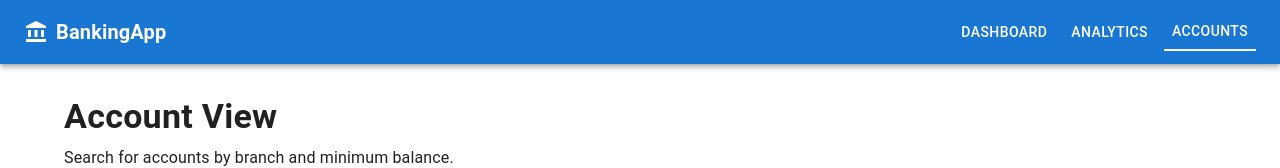
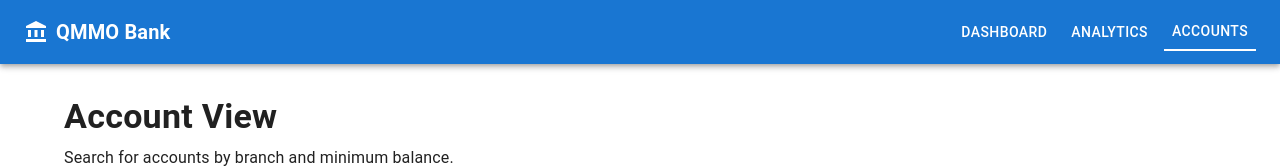
Before and after one commit to MichaelRSK/BankingApp, a React (Vite) app in the folder frontend/: page /accounts in a window 1280 px wide. Shown: the top 168 px of the page. Built offline with nearby package versions, Linux system fonts and the light colour scheme.

Commit message:
fix: update application title to 'QMMO Bank' in index.html and NavBar component

```diff
--- a/frontend/index.html
+++ b/frontend/index.html
@@ -4,7 +4,7 @@
     <meta charset="UTF-8" />
     <link rel="icon" type="image/svg+xml" href="/favicon.svg?v=2" />
     <meta name="viewport" content="width=device-width, initial-scale=1.0" />
-    <title>frontend</title>
+    <title>QMMO Bank</title>
   </head>
   <body>
     <div id="root"></div>
--- a/frontend/src/components/NavBar.jsx
+++ b/frontend/src/components/NavBar.jsx
@@ -17,7 +17,7 @@ import {
 import AccountBalanceIcon from '@mui/icons-material/AccountBalance';
 import MenuIcon from '@mui/icons-material/Menu';
 
-const APP_NAME = 'BankingApp';
+const APP_NAME = 'QMMO Bank';
 
 const NAV_LINKS = [
   { label: 'Dashboard', path: '/dashboard' },
```
